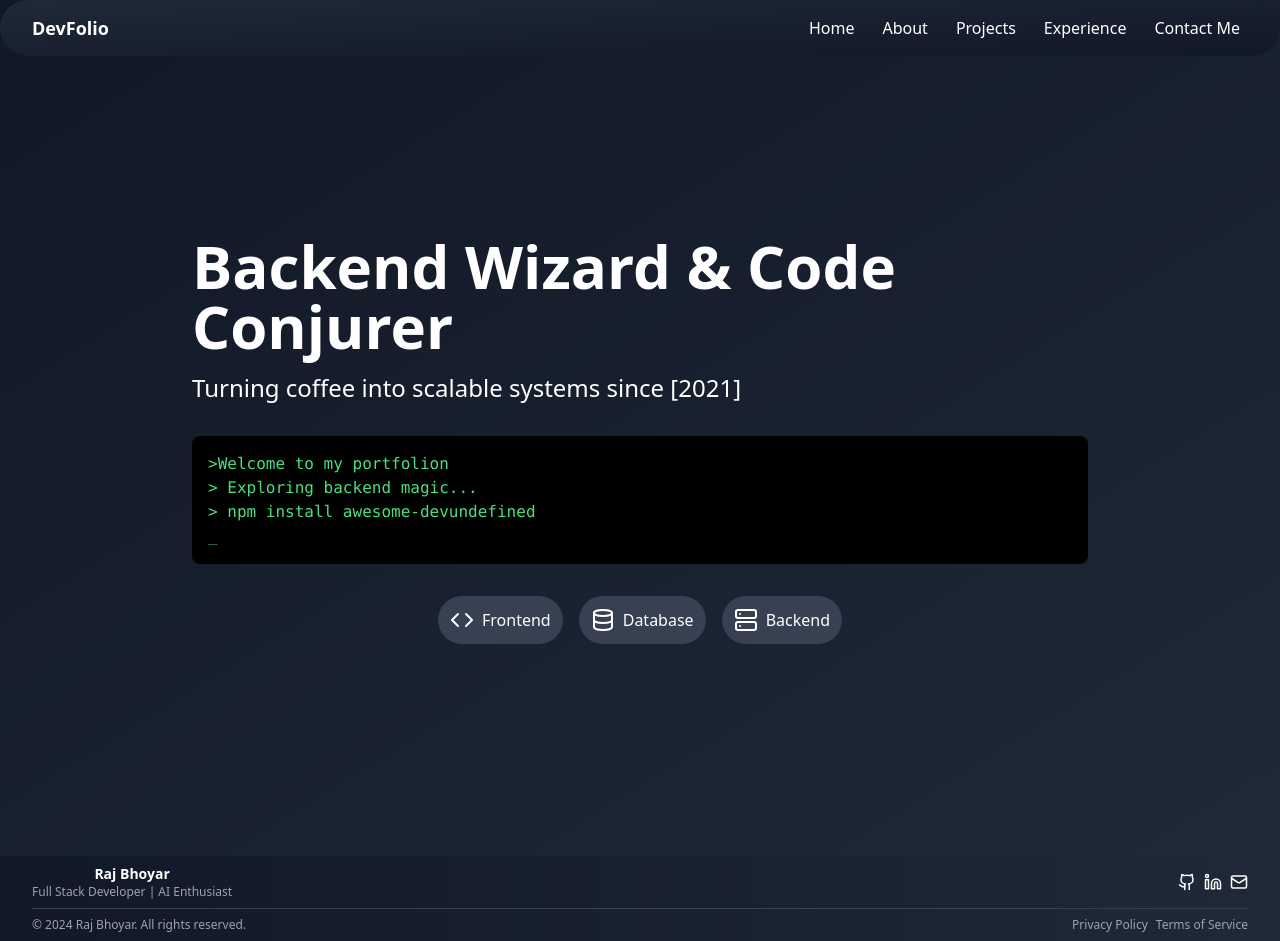
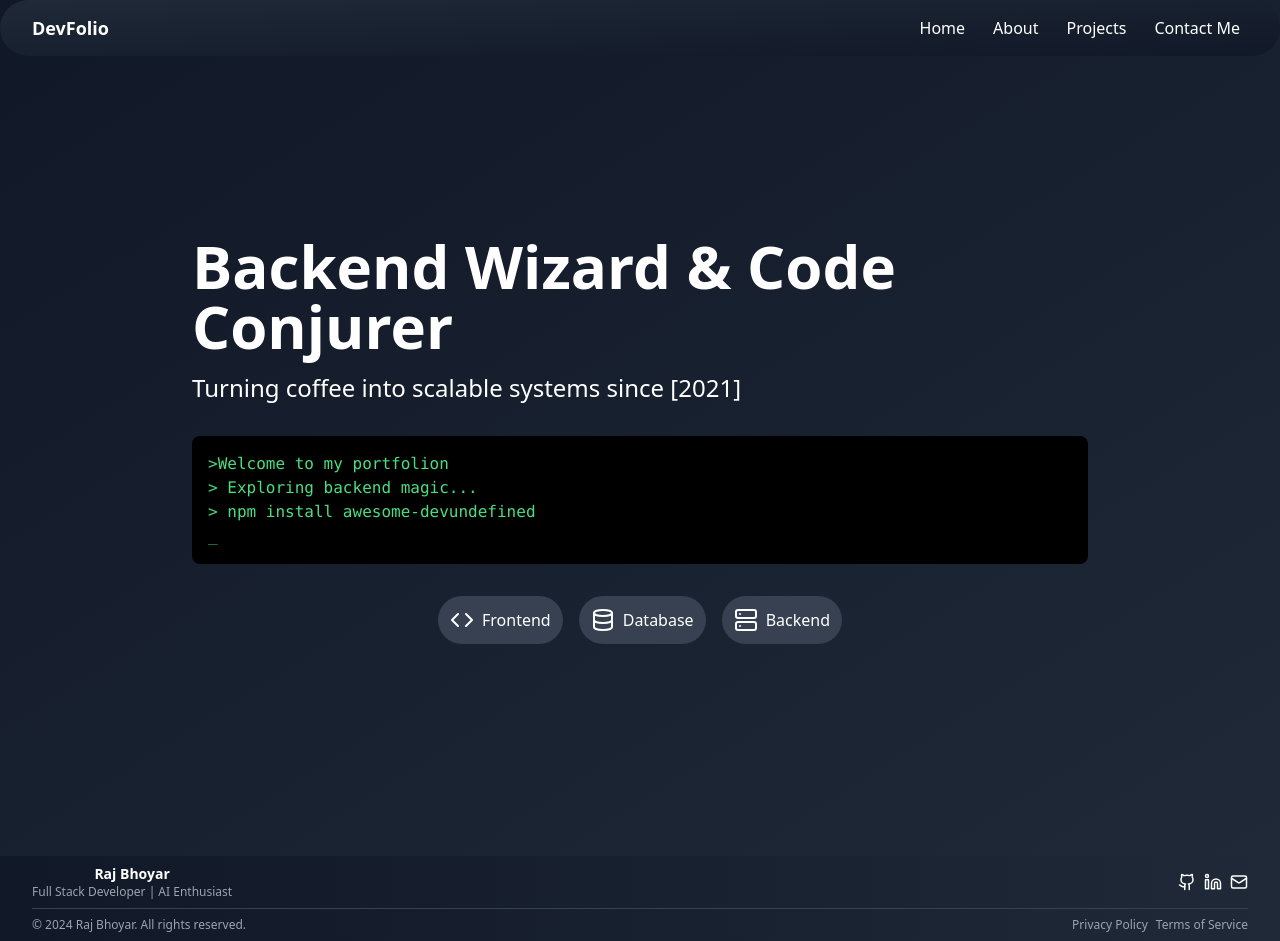
Before and after one commit to bitwizard25/DevFolio, a Next.js app: page / in a window 1280 px wide. Built offline with nearby package versions, Linux system fonts and the light colour scheme.

Commit message:
updated the nav bar

```diff
--- a/app/experience/page.tsx
+++ /dev/null
@@ -1,9 +0,0 @@
-import React from 'react'
-
-const page = () => {
-  return (
-    <div>page</div>
-  )
-}
-
-export default page
--- a/components/Navbar.tsx
+++ b/components/Navbar.tsx
@@ -24,7 +24,6 @@ const Navbar = () => {
               <Link href="/" className="hover:bg-gray-700 px-2 py-1 rounded-md">Home</Link>
               <Link href="/about" className="hover:bg-gray-700 px-2 py-1 rounded-md">About</Link>
               <Link href="/projects" className="hover:bg-gray-700 px-2 py-1 rounded-md">Projects</Link>
-              <Link href="/experience" className="hover:bg-gray-700 px-2 py-1 rounded-md">Experience</Link>
               <Link href="/contact" className="hover:bg-gray-700 px-2 py-1 rounded-md">Contact Me</Link>
             </div>
           </div>
```
